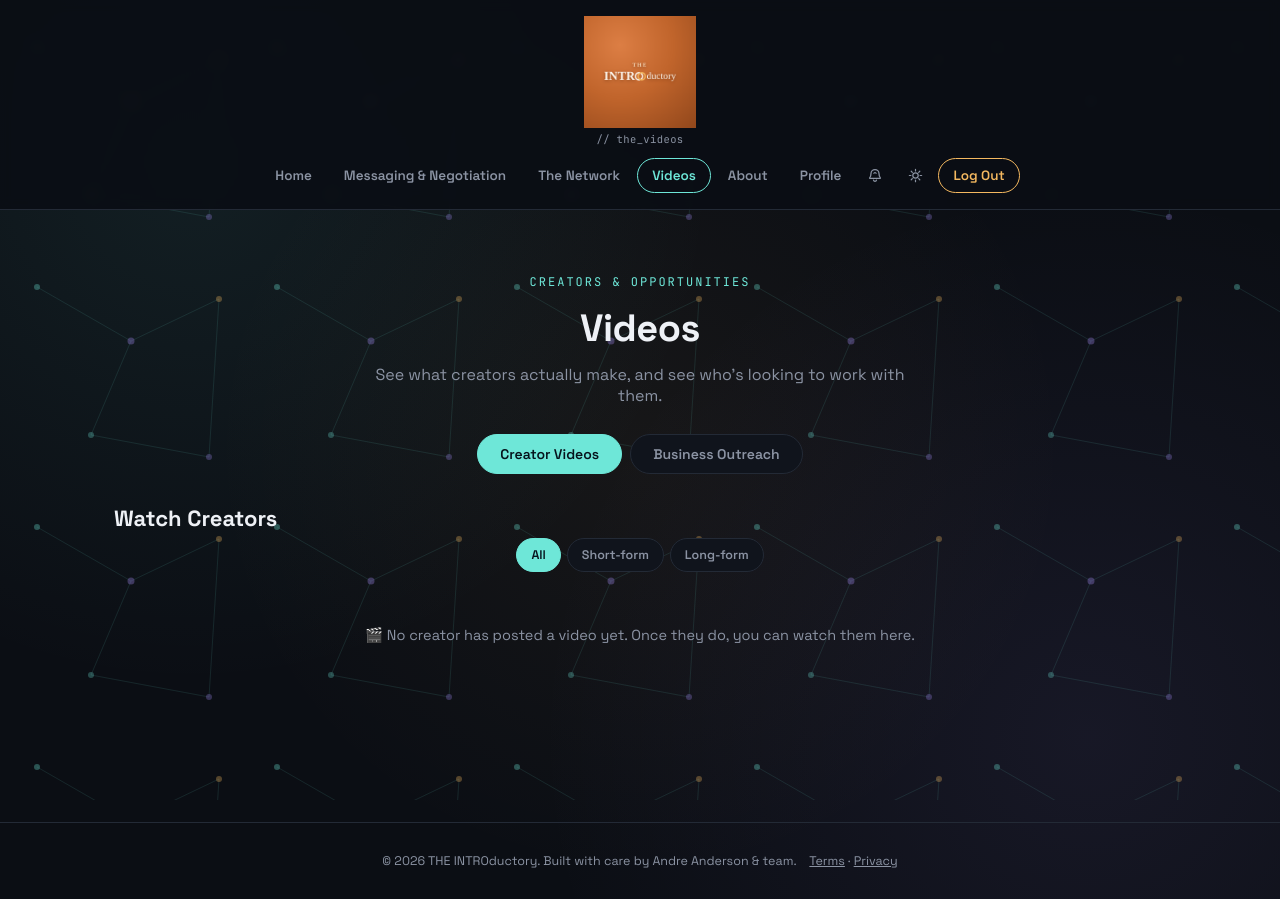
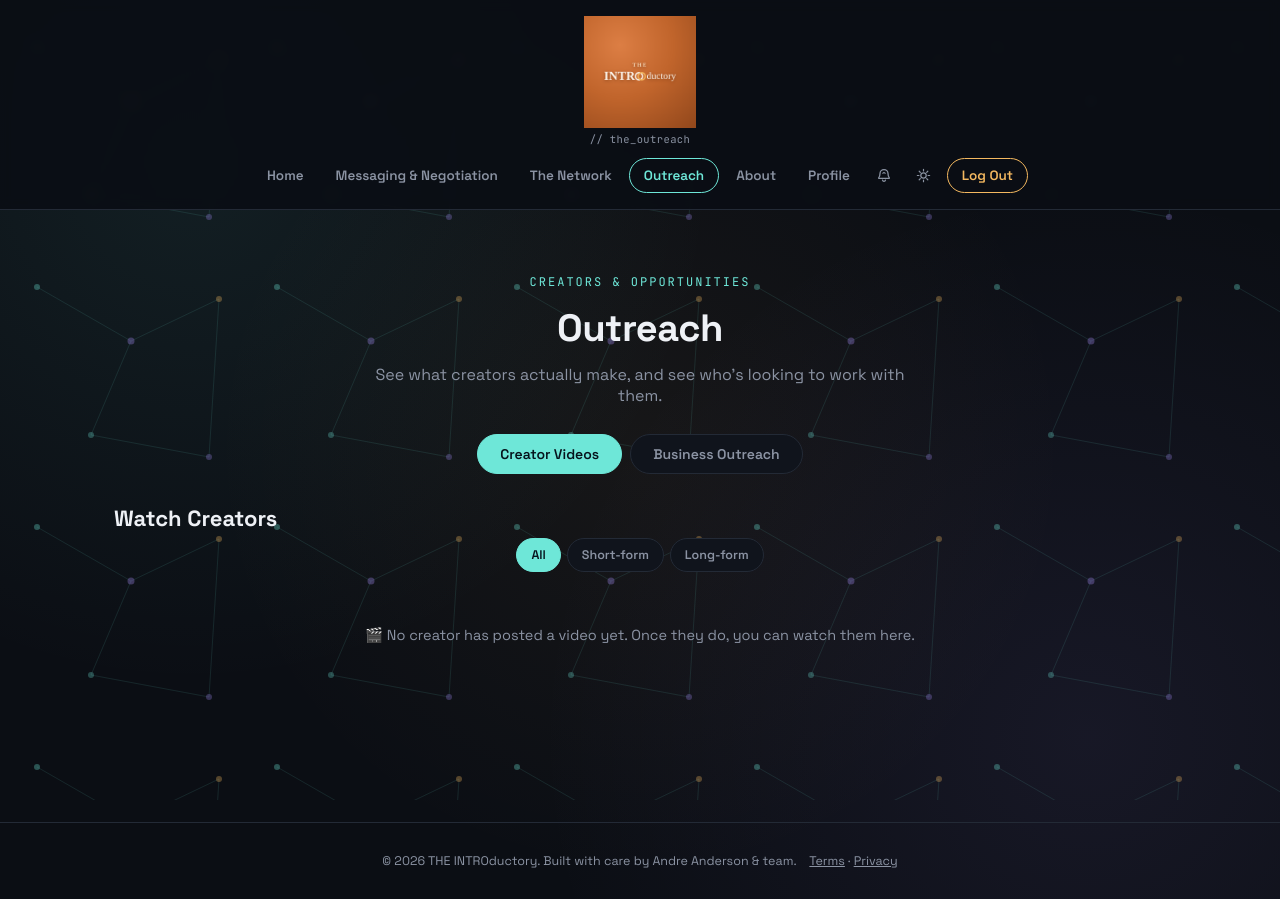
Before and after one commit to hello-me-and-me2/THE-Ad-Brokering-App, a plain HTML site: page videos.html in a window 1280 px wide. Drawn offline with Linux system fonts and the light colour scheme; sample sign-in values are in the browser's storage.

Commit message:
Rename the Videos nav tab to Outreach
Co-Authored-By: Claude Sonnet 5.5 <noreply@anthropic.com>
Claude-Session: https://claude.ai/code/session_014n3A4MrQBkNSQjiuqQb3Lh

```diff
--- a/about.html
+++ b/about.html
@@ -34,7 +34,7 @@
       <a href="home.html">Home</a>
       <a href="messaging.html">Messaging &amp; Negotiation</a>
       <a href="network.html">The Network</a>
-      <a href="videos.html">Videos</a>
+      <a href="videos.html">Outreach</a>
       <a href="about.html" class="active">About</a>
       <a href="profile.html">Profile</a>
       <div class="notif-wrap" id="notif-wrap">
--- a/home.html
+++ b/home.html
@@ -29,7 +29,7 @@
       <a href="home.html" class="active">Home</a>
       <a href="messaging.html">Messaging &amp; Negotiation</a>
       <a href="network.html">The Network</a>
-      <a href="videos.html">Videos</a>
+      <a href="videos.html">Outreach</a>
       <a href="about.html">About</a>
       <a href="profile.html">Profile</a>
       <div class="notif-wrap" id="notif-wrap">
--- a/messaging.html
+++ b/messaging.html
@@ -29,7 +29,7 @@
       <a href="home.html">Home</a>
       <a href="messaging.html" class="active">Messaging &amp; Negotiation</a>
       <a href="network.html">The Network</a>
-      <a href="videos.html">Videos</a>
+      <a href="videos.html">Outreach</a>
       <a href="about.html">About</a>
       <a href="profile.html">Profile</a>
       <div class="notif-wrap" id="notif-wrap">
--- a/network.html
+++ b/network.html
@@ -29,7 +29,7 @@
       <a href="home.html">Home</a>
       <a href="messaging.html">Messaging &amp; Negotiation</a>
       <a href="network.html" class="active">The Network</a>
-      <a href="videos.html">Videos</a>
+      <a href="videos.html">Outreach</a>
       <a href="about.html">About</a>
       <a href="profile.html">Profile</a>
       <div class="notif-wrap" id="notif-wrap">
--- a/profile.html
+++ b/profile.html
@@ -29,7 +29,7 @@
       <a href="home.html">Home</a>
       <a href="messaging.html">Messaging &amp; Negotiation</a>
       <a href="network.html">The Network</a>
-      <a href="videos.html">Videos</a>
+      <a href="videos.html">Outreach</a>
       <a href="about.html">About</a>
       <a href="profile.html" class="active">Profile</a>
       <div class="notif-wrap" id="notif-wrap">
@@ -170,14 +170,14 @@
 
   // A creator's own videos, so a visitor sees the kind of content they
   // make right on their profile — the posting itself happens in the
-  // Videos tab.
+  // Outreach tab.
   function renderVideosSection(user) {
     if (user.role !== 'influencer') return '';
     var videos = tbaGetMyVideos(user.username);
     if (videos.length === 0 && !user.isYou) return '';
 
     var body = videos.length === 0
-      ? '<p class="no-links">🎬 You haven\'t added any videos yet. <a href="videos.html">Add up to 3 in the Videos tab.</a></p>'
+      ? '<p class="no-links">🎬 You haven\'t added any videos yet. <a href="videos.html">Add up to 3 in the Outreach tab.</a></p>'
       : '<div class="profile-video-grid">' + videos.map(function (v) {
           return '<div class="profile-video">' + tbaVideoEmbedHtml(v) +
             '<div class="profile-video-meta"><span class="profile-video-type ' + v.type + '">' + tbaVideoTypeLabel(v.type) + '</span>' +
--- a/videos.html
+++ b/videos.html
@@ -4,7 +4,7 @@
 <meta charset="UTF-8">
 <script>if(!localStorage.getItem("tba_authed")){location.replace("index.html");}if("scrollRestoration" in history){history.scrollRestoration="manual";}</script>
 <meta name="viewport" content="width=device-width, initial-scale=1.0">
-<title>Videos — THE INTROductory</title>
+<title>Outreach — THE INTROductory</title>
 <meta name="description" content="Watch creators' videos and browse business outreach — sponsorship calls, events, and networking events.">
 <link rel="preconnect" href="https://fonts.googleapis.com">
 <link rel="preconnect" href="https://fonts.gstatic.com" crossorigin>
@@ -23,14 +23,14 @@
         <span class="brand-logo">
           <img src="assets/profile-picture.png" alt="THE INTROductory" class="brand-mark-img" width="256" height="256">
         </span>
-        <span class="brand-tagline">// the_videos</span>
+        <span class="brand-tagline">// the_outreach</span>
       </span>
     </a>
     <nav class="main-nav">
       <a href="home.html">Home</a>
       <a href="messaging.html">Messaging &amp; Negotiation</a>
       <a href="network.html">The Network</a>
-      <a href="videos.html" class="active">Videos</a>
+      <a href="videos.html" class="active">Outreach</a>
       <a href="about.html">About</a>
       <a href="profile.html">Profile</a>
       <div class="notif-wrap" id="notif-wrap">
@@ -46,7 +46,7 @@
 
   <div class="page-head">
     <div class="eyebrow">Creators &amp; Opportunities</div>
-    <h1>Videos</h1>
+    <h1>Outreach</h1>
     <p>See what creators actually make, and see who's looking to work with them.</p>
   </div>
 
```
